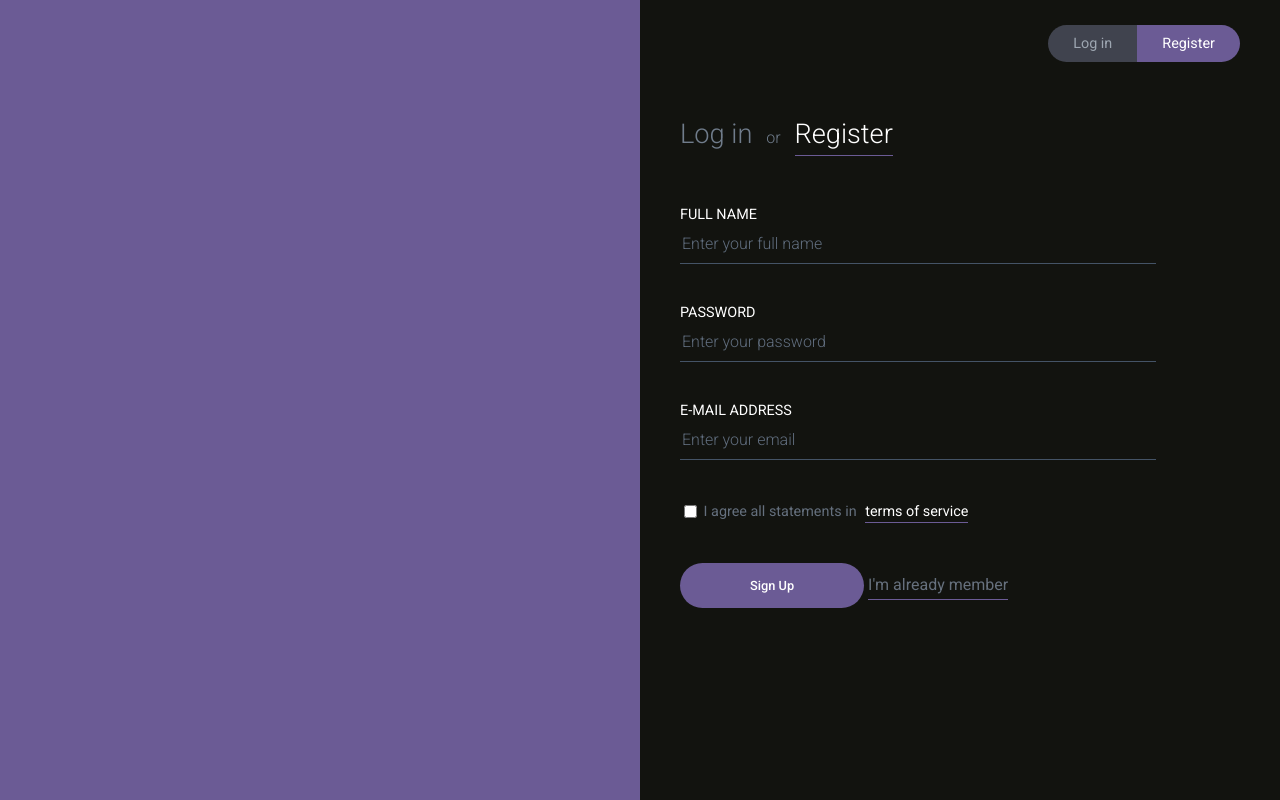
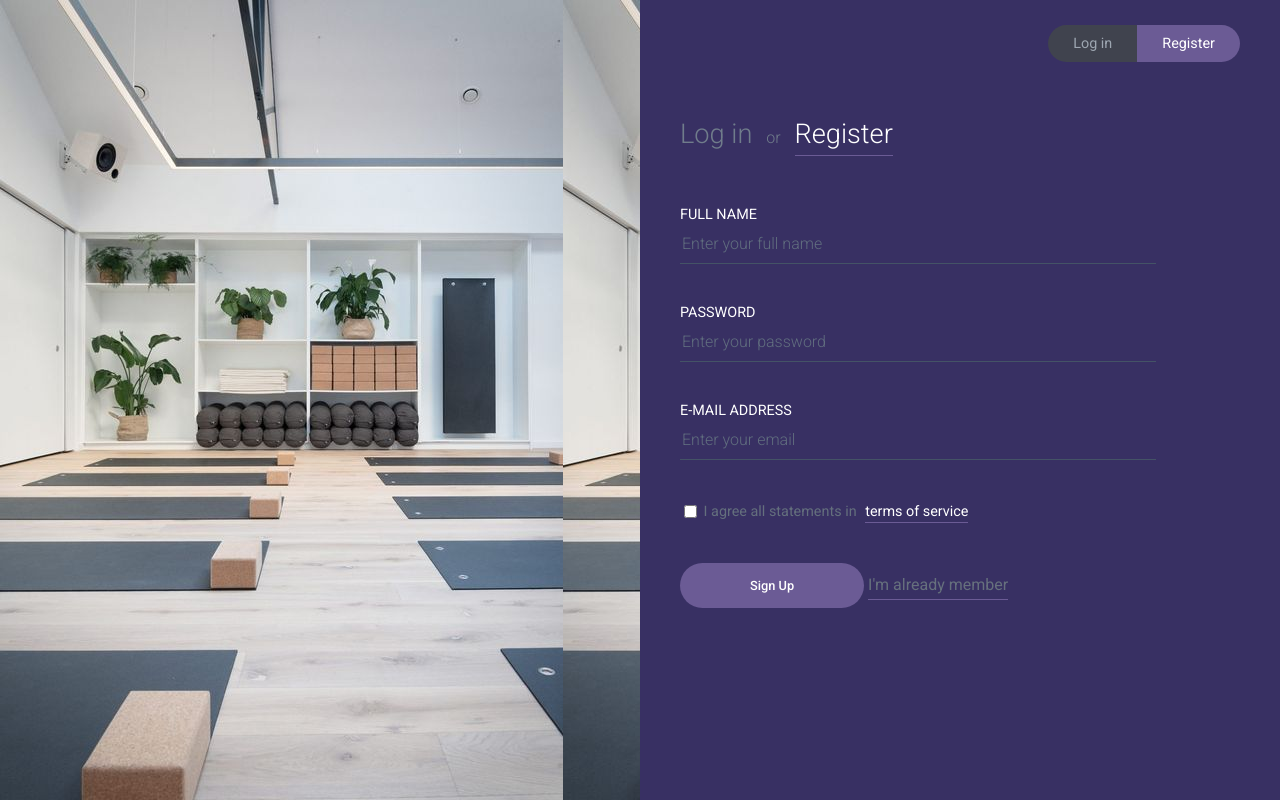
Before and after one commit to rhyss17/https---github.com-rhyss17-DreamCraft, a React (Create React App) app: page / in a window 1280 px wide. Built offline with nearby package versions, Linux system fonts and the light colour scheme.

Commit message:
Half ackground chages to image

```diff
--- a/src/App.css
+++ b/src/App.css
@@ -6,12 +6,12 @@
 
 .appAside {
   width: 50%;
-  background-color: #6b5b95;
+  background-image: url('yoga.jpg');
 }
 
 .appForm {
   width: 50%;
-  background-color: #12130f;
+  background-color: #383063;
   padding: 25px 40px;
   overflow: auto;
 }
```
Also changed, not shown: src/yoga.jpg (added).
